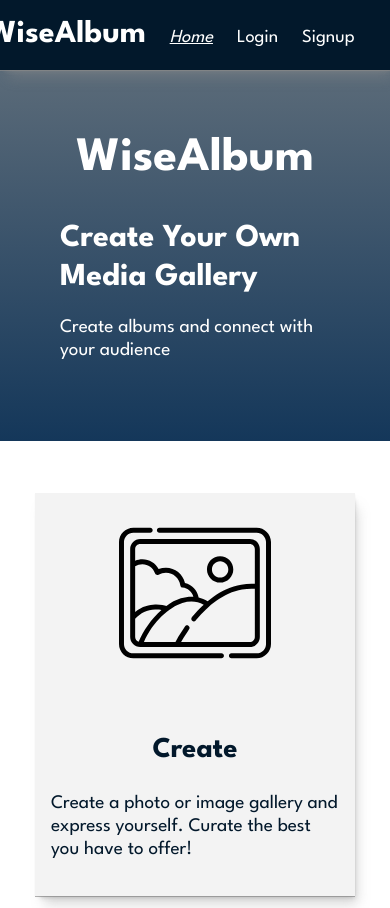
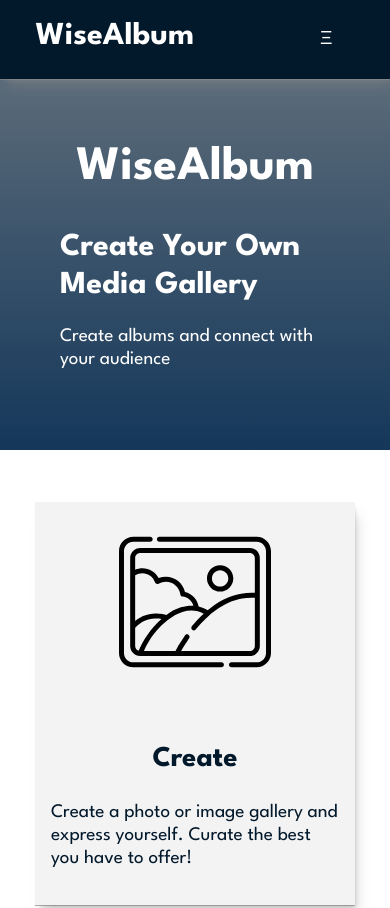
Before and after one commit to joedietrich-dev/wisealbum-frontend, a React (Create React App) app: page / in a window 390 px wide. Shown: the top 908 px of the page. Built offline with nearby package versions, Linux system fonts and the light colour scheme.

Commit message:
Create Mobile Toggle

```diff
--- a/src/layouts/Footer.jsx
+++ b/src/components/Footer.jsx
@@ -1,5 +1,5 @@
 import styled from "styled-components/macro";
-import WordMark from "../components/WordMark";
+import WordMark from "./WordMark";
 const Footer = ({ children }) => (
   <FooterHolder>
     <FooterContent>{children}</FooterContent>
@@ -40,10 +40,6 @@ const FooterContent = styled.footer`
       text-decoration: underline;
     }
   }
-
-  & > ${WordMark} {
-    margin: 0;
-  }
 `;
 
 export default Footer;
--- /dev/null
+++ b/src/components/Menu.jsx
@@ -0,0 +1,9 @@
+import styled from "styled-components/macro";
+
+const Menu = styled.div`
+  display: flex;
+  flex-direction: column;
+  justify-items: flex-end;
+`;
+
+export default Menu;
--- a/src/layouts/NavBar.jsx
+++ b/src/components/NavBar.jsx
@@ -1,4 +1,11 @@
 import styled from "styled-components/macro";
+import NavHolder from "./NavHolder";
+
+const NavBar = ({ children }) => (
+  <NavHolder>
+    <StyledNavigation>{children}</StyledNavigation>
+  </NavHolder>
+);
 
 const StyledNavigation = styled.nav`
   width: 90%;
@@ -7,7 +14,7 @@ const StyledNavigation = styled.nav`
   margin: 0 auto;
   display: flex;
   align-items: baseline;
-  justify-content: end;
+  justify-content: space-between;
   gap: 24px;
 
   a {
@@ -31,6 +38,10 @@ const StyledNavigation = styled.nav`
       text-decoration: underline;
     }
   }
+  /*
+  @media (max-width: 920px) {
+    flex-direction: column;
+  } */
 `;
 
-export default StyledNavigation;
+export default NavBar;
--- /dev/null
+++ b/src/components/NavItems.jsx
@@ -0,0 +1,24 @@
+import styled from "styled-components/macro";
+
+const NavItems = styled.div`
+  display: flex;
+  flex-direction: row;
+  gap: 24px;
+  width: 100%;
+  justify-content: flex-end;
+
+  @media (max-width: 920px) {
+    flex-direction: column;
+    align-items: flex-end;
+    justify-content: flex-start;
+    margin-top: 24px;
+
+    &.collapsed {
+      transform: scaleY(0);
+      height: 0;
+      margin: 0;
+    }
+  }
+`;
+
+export default NavItems;
--- /dev/null
+++ b/src/components/NavToggle.jsx
@@ -0,0 +1,13 @@
+import styled from "styled-components/macro";
+import PrimaryButton from "./PrimaryButton";
+
+const NavToggle = styled(PrimaryButton)`
+  display: none;
+
+  @media (max-width: 920px) {
+    display: block;
+    align-self: flex-end;
+  }
+`;
+
+export default NavToggle;
--- a/src/components/WordMark.jsx
+++ b/src/components/WordMark.jsx
@@ -3,9 +3,7 @@ import styled from "styled-components/macro";
 const WordMark = styled.p`
   font-size: 2rem;
   margin: 0;
-  margin-right: auto;
   font-weight: bold;
-  justify-self: start;
 `;
 
 export default WordMark;
--- a/src/layouts/Layout.jsx
+++ b/src/layouts/Layout.jsx
@@ -1,18 +1,24 @@
 import { NavLink } from "react-router-dom";
 import { useAuth } from "../helpers/AuthorizationProvider";
-import Footer from "./Footer";
-import NavBar from "./NavBar";
+import Footer from "../components/Footer";
+import NavBar from "../components/NavBar";
 import { ROLE } from "../helpers/roles";
-import NavHolder from "../components/NavHolder";
 import WordMark from "../components/WordMark";
+import NavItems from "../components/NavItems";
+import NavToggle from "../components/NavToggle";
+import { useState } from "react";
+import Menu from "../components/Menu";
 
 function Layout({ children }) {
   const { user } = useAuth();
+  const [isMenuOpen, setIsMenuOpen] = useState(false);
   return (
     <div>
-      <NavHolder>
       <NavBar>
         <WordMark>WiseAlbum</WordMark>
+        <Menu>
+          <NavToggle onClick={() => setIsMenuOpen((isMenuOpen) => !isMenuOpen)}>{isMenuOpen ? "X" : "Ξ"}</NavToggle>
+          <NavItems className={isMenuOpen ? "open" : "collapsed"}>
             <NavLink to="/">Home</NavLink>
             {user.id ? (
               <>
@@ -32,8 +38,9 @@ function Layout({ children }) {
                 <NavLink to="/signup">Signup</NavLink>
               </>
             )}
+          </NavItems>
+        </Menu>
       </NavBar>
-      </NavHolder>
       {children}
       <Footer>
         <a href="https://github.com/joedietrich-dev">Github</a>
```
Lines whose indentation alone changed are shown as unchanged.
